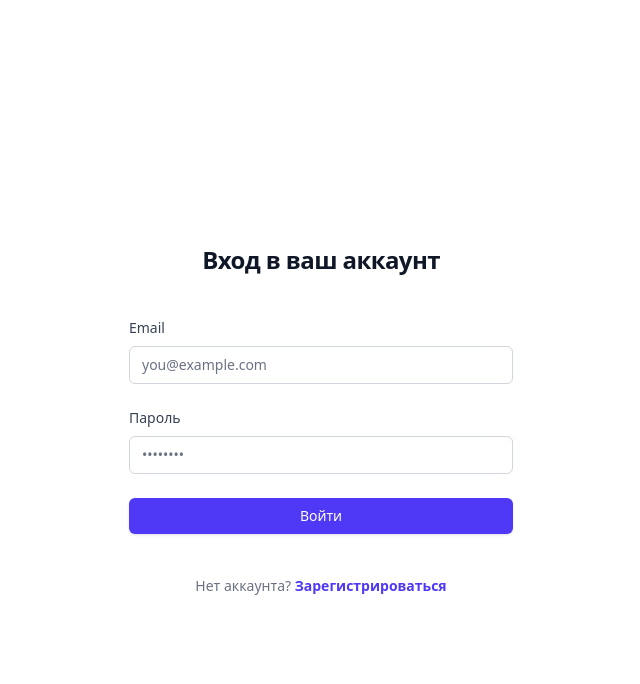
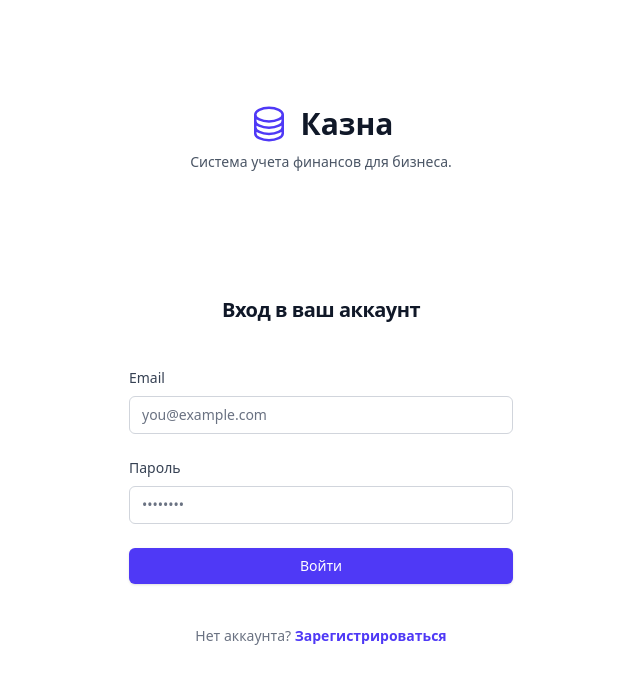
Before and after one commit to dev1853/money_flow_app, a React (Vite) app in the folder frontend/: page /login in a window 1280 px wide. Shown: the top 684 px of the page, without its empty margins (319-959 px from the left). Built offline with nearby package versions, Linux system fonts and the light colour scheme.

Commit message:
new logo at sidebar,header and authlayout

```diff
--- a/frontend/src/components/Header.jsx
+++ b/frontend/src/components/Header.jsx
@@ -66,10 +66,10 @@ const Header = ({ setSidebarOpen }) => {
       {/* Мобильное название приложения - только для мобильных, с отступом от кнопки */}
       <div className="flex items-center group">
         <CircleStackIcon
-          className="h-6 w-6 text-indigo-600 group-hover:text-indigo-500 transition-colors"
+          className="h-8 w-8 text-indigo-600 group-hover:text-indigo-500 transition-colors"
           aria-hidden="true"
         />
-        <span className="ml-2 text-xl font-bold text-indigo-600">Казна</span>
+        <span className="ml-3 text-2xl font-extrabold text-gray-900">Казна</span>
       </div>
       {/* Контент Header (отображается справа) */}
       <div className="flex-1 flex justify-end gap-x-4 sm:gap-x-6">
--- a/frontend/src/components/Sidebar.jsx
+++ b/frontend/src/components/Sidebar.jsx
@@ -97,10 +97,10 @@ export default function Sidebar({ setSidebarOpen }) {
       <div className="flex h-16 shrink-0 items-center">
         <div className="flex items-center group">
           <CircleStackIcon
-            className="h- w-6 text-indigo-600 group-hover:text-indigo-500 transition-colors"
+            className="h-8 w-8 text-indigo-600 group-hover:text-indigo-500 transition-colors"
             aria-hidden="true"
           />
-          <span className="ml-2 text-xl font-bold text-indigo-600">Казна</span>
+          <span className="ml-3 text-2xl font-extrabold text-gray-900">Казна</span>
         </div>
       </div>
       <nav className="flex flex-1 flex-col">
--- a/frontend/src/layouts/AuthLayout.jsx
+++ b/frontend/src/layouts/AuthLayout.jsx
@@ -2,12 +2,25 @@
 
 import React from 'react';
 import { Link } from 'react-router-dom';
-import { ArrowTrendingUpIcon } from '@heroicons/react/24/outline';
+import { CircleStackIcon } from '@heroicons/react/24/outline';
 
-// Принимаем title как пропс, чтобы показывать "Вход" или "Регистрация"
 const AuthLayout = ({ title, children }) => {
   return (
     <div className="flex min-h-screen flex-col items-center justify-center bg-white py-12 px-4 sm:px-6 lg:px-8">
+      {/* ИЗМЕНЕНО: Иконка и название в одном блоке, описание ниже */}
+      <div className="mb-8 text-center"> {/* Общий контейнер для логотипа и слогана */}
+        <div className="flex items-center justify-center group mb-2"> {/* Иконка и название в ряд, центрированы */}
+          <CircleStackIcon
+            className="h-10 w-10 text-indigo-600 group-hover:text-indigo-500 transition-colors" // Увеличены h и w
+            aria-hidden="true"
+          />
+          <span className="ml-3 text-3xl font-extrabold text-gray-900">Казна</span> {/* Увеличен размер текста */}
+        </div>
+        <p className="mt-1 text-center text-sm text-gray-600"> {/* Отдельный P для слогана, центрирован */}
+          Система учета финансов для бизнеса.
+        </p>
+      </div>
+
       <div className="w-full max-w-md">
           {children}
       </div>
--- a/frontend/src/pages/LoginPage.jsx
+++ b/frontend/src/pages/LoginPage.jsx
@@ -44,7 +44,7 @@ function LoginPage() {
       */}
       <div className="flex min-h-full flex-1 flex-col justify-center px-6 py-12 lg:px-8">
         <div className="sm:mx-auto sm:w-full sm:max-w-sm">
-          <h2 className="mt-10 text-center text-2xl font-bold leading-9 tracking-tight text-gray-900">
+          <h2 className="mt-10 text-center text-xl font-bold leading-9 tracking-tight text-gray-900">
             Вход в ваш аккаунт
           </h2>
         </div>
```
